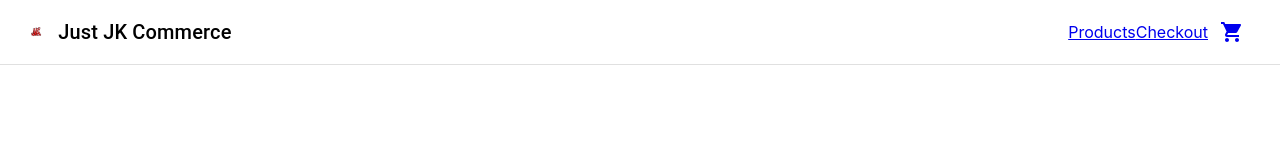
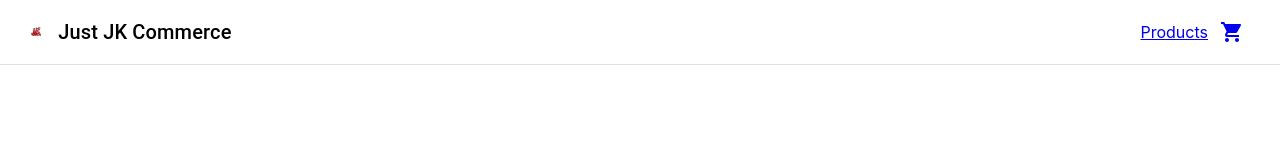
Before and after one commit to limhsjoshua/Just-JK-Commerce, a React (Create React App) app: page / in a window 1280 px wide. Shown: the top 160 px of the page. Built offline with nearby package versions, Linux system fonts and the light colour scheme.

Commit message:
removed "Checkout" link from NavBar. removed unnecessary dependencies from NavBar.js

```diff
--- a/src/Components/NavBar/NavBar.js
+++ b/src/Components/NavBar/NavBar.js
@@ -5,11 +5,9 @@ import {
   Toolbar,
   IconButton,
   Badge,
-  MenuItem,
-  Menu,
   Typography,
 } from "@material-ui/core";
-import { CallMissedSharp, ShoppingCart } from "@material-ui/icons";
+import { ShoppingCart } from "@material-ui/icons";
 import logo from "../../assets/jklogo.png";
 import useStyles from "./styles";
 
@@ -31,7 +29,6 @@ const NavBar = ({ cart }) => {
           <div className={classes.grow} />
           <div className={classes.button} />
           <Link to="products">Products </Link>
-          <Link to="checkout">Checkout</Link>
           <Link to="cart">
             <IconButton aria-label="Show cart items" color="inherit">
               <Badge
```
